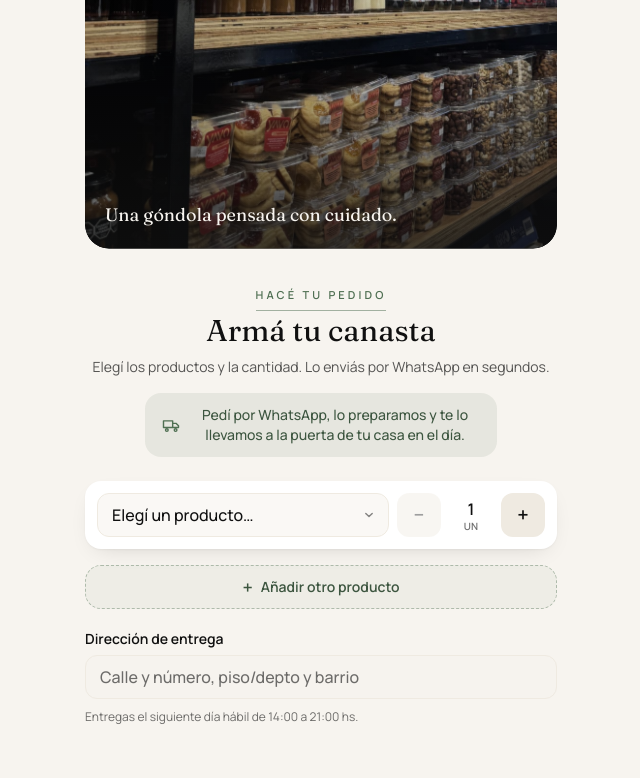
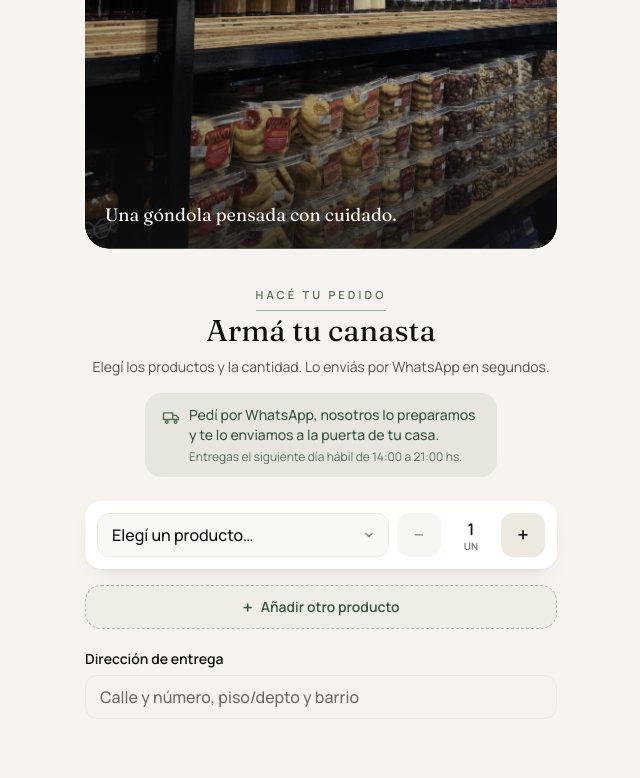
Before and after one commit to cimasitesorg-hue/la-central, a React (Vite) app: page / in a window 1280 px wide. Shown: the part 2827-3605 px from the top of the page, without its empty margins (319-959 px from the left). Built offline with nearby package versions, Linux system fonts and the light colour scheme.

Commit message:
Pedidos: reescribir tarjeta de servicio (sin 'en el dia') e incluir horario de entrega como nota; quitar nota bajo direccion
Co-Authored-By: Claude Opus 4.8 <noreply@anthropic.com>

```diff
--- a/src/components/OrderForm.jsx
+++ b/src/components/OrderForm.jsx
@@ -36,22 +36,27 @@ export default function OrderForm({ items, address, onAddressChange, onItemChang
           Elegí los productos y la cantidad. Lo enviás por WhatsApp en segundos.
         </motion.p>
 
-        {/* Aviso de servicio: pedido + preparacion + envio en el dia */}
+        {/* Aviso de servicio: pedido + preparacion + envio (con horario de entrega) */}
         <motion.p
           variants={headerItem}
-          className="mx-auto mt-4 flex max-w-[22rem] items-center justify-center gap-2
+          className="mx-auto mt-4 flex max-w-[22rem] items-start justify-center gap-2
                      rounded-2xl bg-sage/10 px-4 py-3 text-sm font-medium text-sage-dark"
         >
-          <svg viewBox="0 0 24 24" className="h-5 w-5 shrink-0 text-sage" fill="none"
+          <svg viewBox="0 0 24 24" className="mt-0.5 h-5 w-5 shrink-0 text-sage" fill="none"
                stroke="currentColor" strokeWidth="1.7" strokeLinecap="round"
                strokeLinejoin="round" aria-hidden="true">
             <path d="M3 7h11v8H3zM14 10h4l3 3v2h-7z" />
             <circle cx="7" cy="18" r="1.6" />
             <circle cx="17.5" cy="18" r="1.6" />
           </svg>
-          <span>
-            Pedí por WhatsApp, lo preparamos y te lo llevamos a la puerta de tu
-            casa en el día.
+          <span className="text-left">
+            <span className="block">
+              Pedí por WhatsApp, nosotros lo preparamos y te lo enviamos a la
+              puerta de tu casa.
+            </span>
+            <span className="mt-1 block text-xs font-normal text-sage-dark/80">
+              Entregas el siguiente día hábil de 14:00 a 21:00 hs.
+            </span>
           </span>
         </motion.p>
       </motion.div>
@@ -129,9 +134,6 @@ export default function OrderForm({ items, address, onAddressChange, onItemChang
                      focus:outline-none focus:ring-2 focus:ring-sage/40 focus:border-sage/40
                      transition-colors"
         />
-        <p className="mt-2 text-xs leading-relaxed text-ink/60">
-          Entregas el siguiente día hábil de 14:00 a 21:00 hs.
-        </p>
       </div>
     </section>
   );
```
